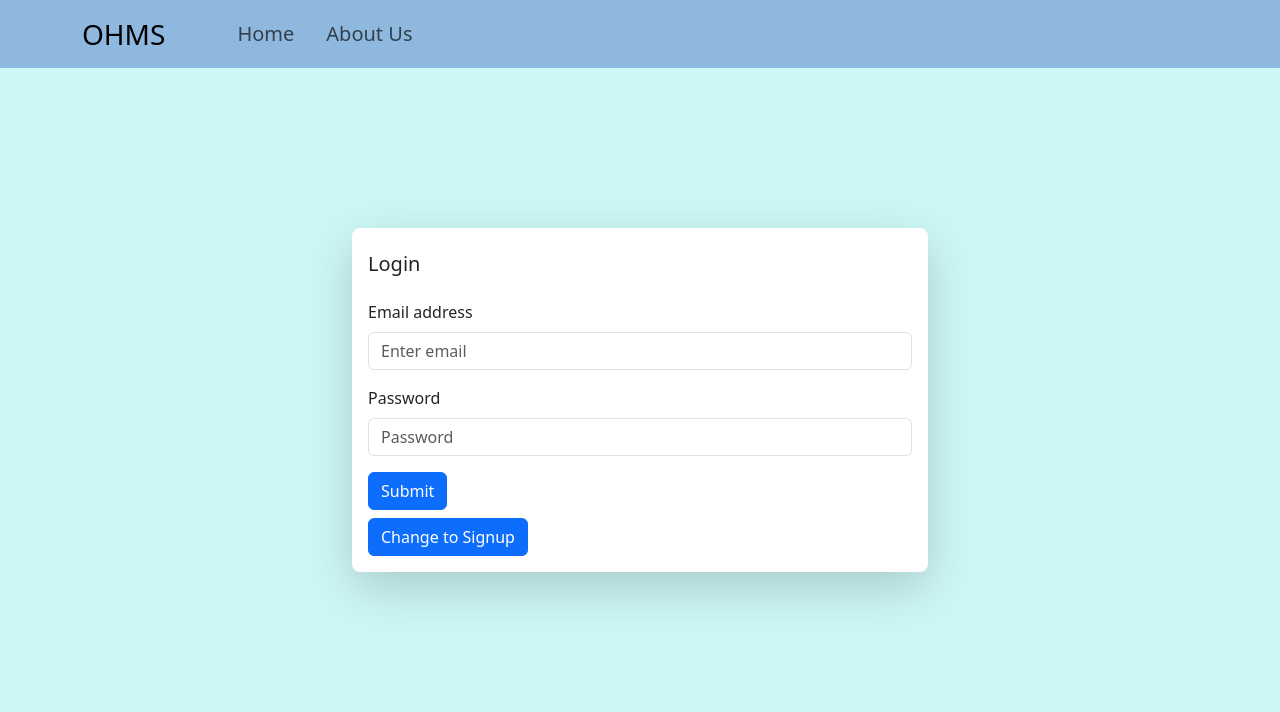
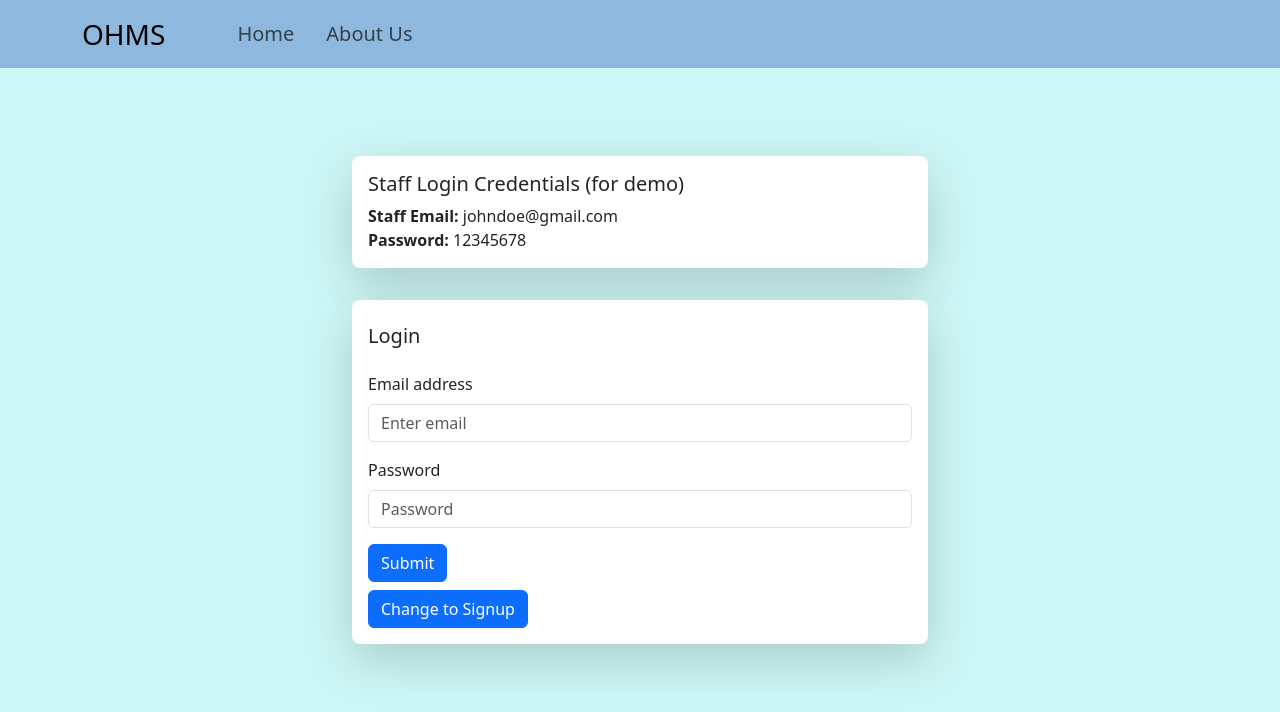
Before and after one commit to tushark15/OHMS_frontend, a React (Vite) app: page /staff/login in a window 1280 px wide. Shown: the top 712 px of the page. Built offline with nearby package versions, Linux system fonts and the light colour scheme; no server answers.

Commit message:
Add staff and student login demo components

```diff
--- /dev/null
+++ b/src/demo/StaffLoginDemo.jsx
@@ -0,0 +1,28 @@
+import React from "react";
+import { Card } from "react-bootstrap";
+
+const StaffLoginDemo = () => {
+  return (
+    <Card
+      style={{ width: "45vw", height: "auto", marginBottom: "2rem" }}
+      className="shadow-lg rounded-3 form-card border border-0"
+    >
+      <Card.Body>
+        <Card.Title>Staff Login Credentials (for demo)</Card.Title>
+        <Card.Text>
+          <strong>
+            Staff Email:{" "}
+            <span style={{ fontWeight: 500 }}>johndoe@gmail.com</span>
+          </strong>
+          <br />
+          <strong>
+            Password:{" "}
+            <span style={{ fontWeight: 500 }}>12345678</span>
+          </strong>
+        </Card.Text>
+      </Card.Body>
+    </Card>
+  );
+};
+
+export default StaffLoginDemo;
--- /dev/null
+++ b/src/demo/StudentLoginDemo.jsx
@@ -0,0 +1,28 @@
+import React from "react";
+import { Card } from "react-bootstrap";
+
+const StudentLoginDemo = () => {
+  return (
+    <Card
+      style={{ width: "45vw", height: "auto", marginBottom: "2rem" }}
+      className="shadow-lg rounded-3 form-card border border-0"
+    >
+      <Card.Body>
+        <Card.Title>Student Login Credentials ( for demo )</Card.Title>
+        <Card.Text>
+          <strong>
+            Student Id:{" "}
+            <span style={{ fontWeight: 500 }}>222233334444</span>
+          </strong>
+          <br />
+          <strong>
+            Password:{" "}
+            <span style={{ fontWeight: 500 }}>11111111</span>
+          </strong>
+        </Card.Text>
+      </Card.Body>
+    </Card>
+  );
+};
+
+export default StudentLoginDemo;
--- a/src/forms/staff/StaffLoginForm.jsx
+++ b/src/forms/staff/StaffLoginForm.jsx
@@ -8,6 +8,7 @@ import { useNavigate } from "react-router-dom";
 import { useHttpClient } from "../../hooks/http-hook";
 import ErrorModal from "../../components/ErrorModal";
 import { useAuth } from "../../hooks/auth-hook";
+import StaffLoginDemo from "../../demo/StaffLoginDemo";
 
 const initialValues = {
   staffEmail: "",
@@ -17,7 +18,6 @@ const initialValues = {
 const StaffLoginForm = (props) => {
   const auth = useAuth();
   const navigate = useNavigate();
-  const backendURL = import.meta.env.VITE_APP_BACKEND_URL;
   const { error, sendRequest, clearError } = useHttpClient();
   const {
     values,
@@ -63,6 +63,7 @@ const StaffLoginForm = (props) => {
           onClearError={resetForm}
         />
       )}
+      <StaffLoginDemo/>
       <Card
         style={{ width: "45vw", height: "auto" }}
         className="shadow-lg rounded-3 form-card border border-0"
--- a/src/forms/student/StudentLoginForm.jsx
+++ b/src/forms/student/StudentLoginForm.jsx
@@ -7,13 +7,15 @@ import { studentLoginSchema } from "../schemas";
 import { useHttpClient } from "../../hooks/http-hook";
 import { useNavigate } from "react-router-dom";
 import { useAuth } from "../../hooks/auth-hook";
+import StudentLoginDemo from "../../demo/StudentLoginDemo";
+import ErrorModal from "../../components/ErrorModal";
 
 const initialValues = {
   studentId: 0,
   studentPassword: "",
 };
 
-const StudentLoginForm = (props) => {
+const StudentLoginForm = () => {
   const navigate = useNavigate();
   const { error, sendRequest, clearError } = useHttpClient();
   const auth = useAuth();
@@ -43,6 +45,14 @@ const StudentLoginForm = (props) => {
       className="d-flex flex-column justify-content-center align-items-center"
       style={{ height: "100vh" }}
     >
+      {error && (
+        <ErrorModal
+          error={error}
+          onClose={clearError}
+          onClearError={resetForm}
+        />
+      )}
+      <StudentLoginDemo/>
       <Card
         style={{ width: "45vw", height: "auto" }}
         className="shadow-lg rounded-3 form-card border border-0"
```
